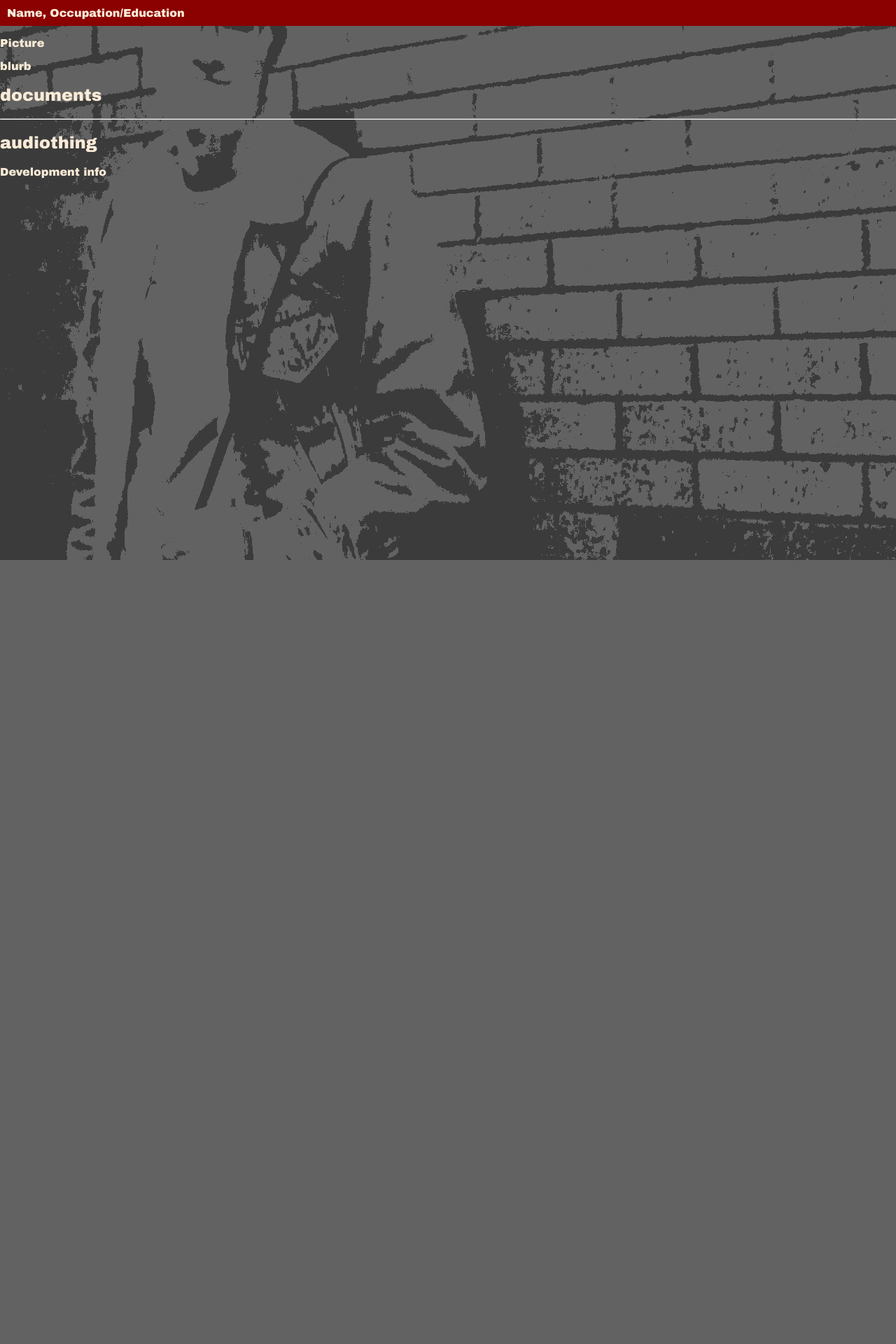
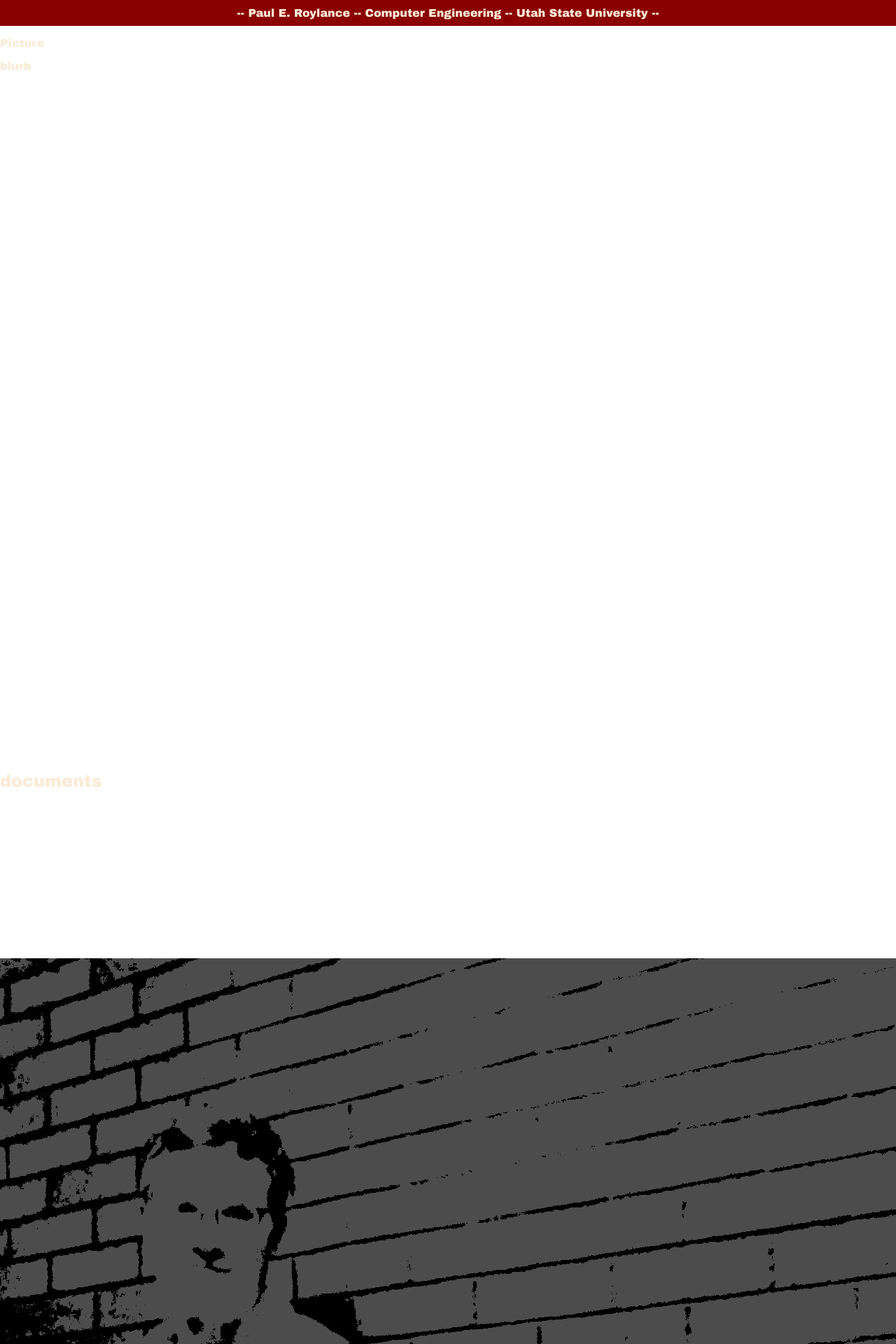
Before and after one commit to Grunzila/development-portfolio, a Django app: page / in a window 1280 px wide. Shown: the top 1920 px of the page at 70% size. Before the commit the page ends 800 px from the top, so only its background shows below. Run offline with Django 3.2, Linux system fonts and the light colour scheme.

Commit message:
adjusted background image; adjusted header

```diff
--- a/portfolio/static/portfolio/style.css
+++ b/portfolio/static/portfolio/style.css
@@ -1,15 +1,28 @@
 body {
     color:antiquewhite;
     font-family: "Arial Black", Gadget, sans-serif;
-    background: white url("images/backwall.jpg") no-repeat;
+    background: white url("images/backwall1.jpg") no-repeat;
     background-attachment: fixed;
     background-position: center;
     margin: 0px;
     padding: 0px;
 }
 
+.cap {
+    background: darkred;
+    padding: 10px;
+    text-align: center;
+}
+
 header {
-    background: darkred;
-    position: relative;
-    padding: 10px;
+    position: sticky;
+    top: 0px;
 }
+
+footer {
+    text-decoration: underline;
+}
+
+h2 {
+    margin: 1000px 0px;
+}
--- a/portfolio/templates/portfolio/index.html
+++ b/portfolio/templates/portfolio/index.html
@@ -6,12 +6,13 @@
         <link rel="stylesheet" type="text/css" href="{% static 'portfolio/style.css' %}"/>
     </head>
     <body>
-        <header>Name, Occupation/Education</header>
+        <!--Name-Occupation-Education-->
+        <header class="cap">-- Paul E. Roylance -- Computer Engineering -- Utah State University --</header>
         <p>Picture</p>
         <p>blurb</p>
         <h2>documents</h2>
         <hr>
         <h2>audiothing</h2>
-        <footer>Development info</footer>
+        <footer class="cap">Development info</footer>
     </body>
 </html>
```
Also changed, not shown: portfolio/static/portfolio/images/backwall.jpg (deleted), portfolio/static/portfolio/images/backwall1.jpg (added).
